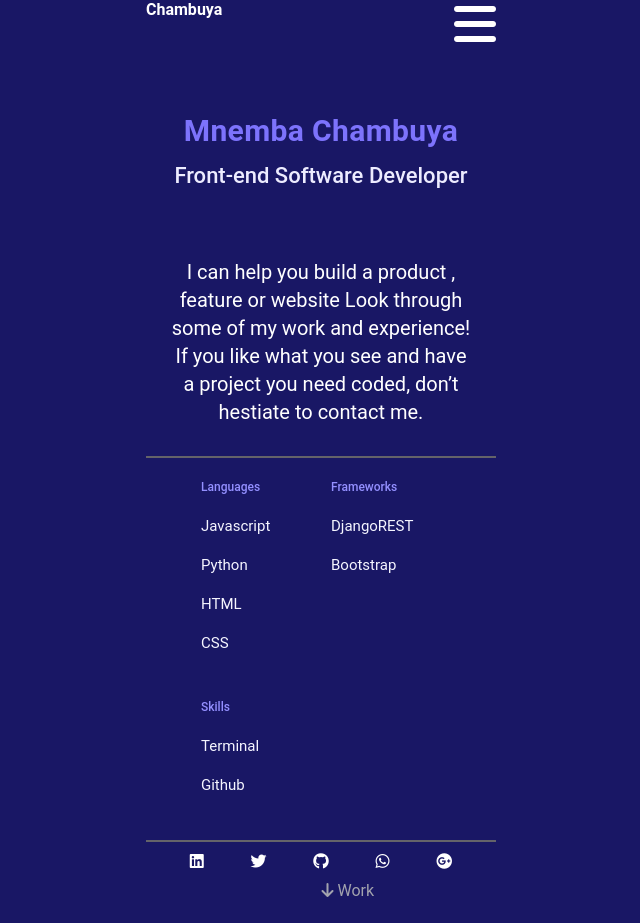
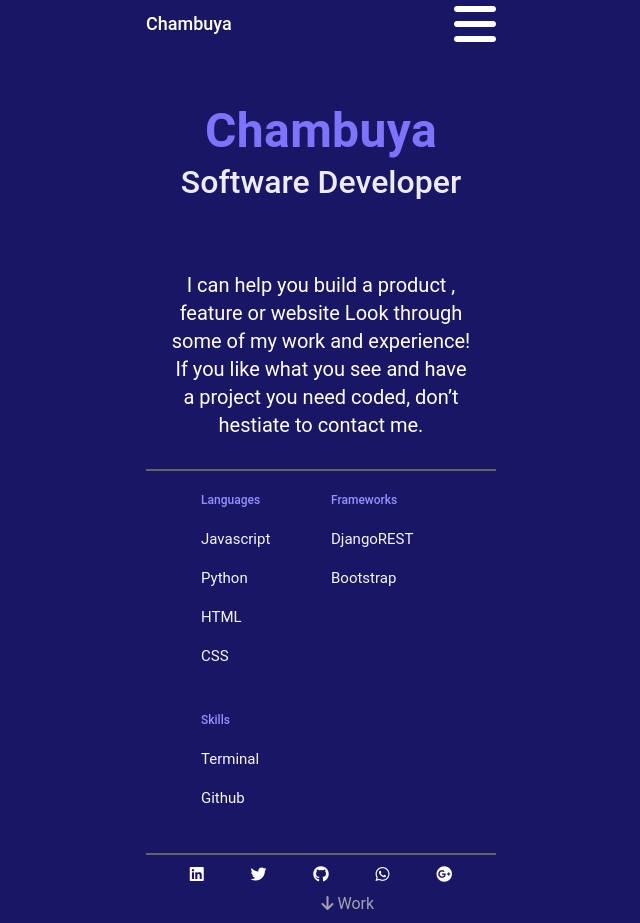
Before and after one commit to mnekx/my-portfolio, a website: page index.html in a window 1280 px wide. Shown: the whole page, without its empty margins (319-959 px from the left). Drawn offline with Linux system fonts and the light colour scheme.

Commit message:
update style.css

```diff
--- a/index.html
+++ b/index.html
@@ -33,8 +33,8 @@
       </nav>
       <header class="headline">
         <hgroup>
-          <h2>Mnemba Chambuya</h2>
-          <h4>Front-end Software Developer</h4>
+          <h2>Chambuya</h2>
+          <h4>Software Developer</h4>
         </hgroup>
         <div class="description">
           <p>
--- a/styles/styles.css
+++ b/styles/styles.css
@@ -33,6 +33,15 @@ nav {
 /* The navigation menu */
 nav .logo {
   flex: 4 1 75%;
+  display: flex;
+  justify-content: flex-start;
+  align-items: center;
+}
+
+.logo h4 {
+  font-weight: 500;
+  font-size: 18px;
+  line-height: 16px;
 }
 
 nav ul.nav-links {
@@ -81,7 +90,7 @@ header.headline {
 
 .headline h2 {
   font-weight: 700;
-  font-size: 30px;
+  font-size: 48px;
   line-height: 65px;
   letter-spacing: 0.37px;
   color: #7d73fc;
@@ -89,7 +98,7 @@ header.headline {
 
 .headline h4 {
   font-weight: 500;
-  font-size: 22px;
+  font-size: 32px;
 
   /* line-height: 44px; */
   color: #edecff;
@@ -124,7 +133,7 @@ section.list-section h5 {
 }
 
 section.list-section li {
-  font-weight: 400;
+  font-weight: normal;
   font-size: 15px;
   line-height: 39px;
   color: #f5f5ff;
```
